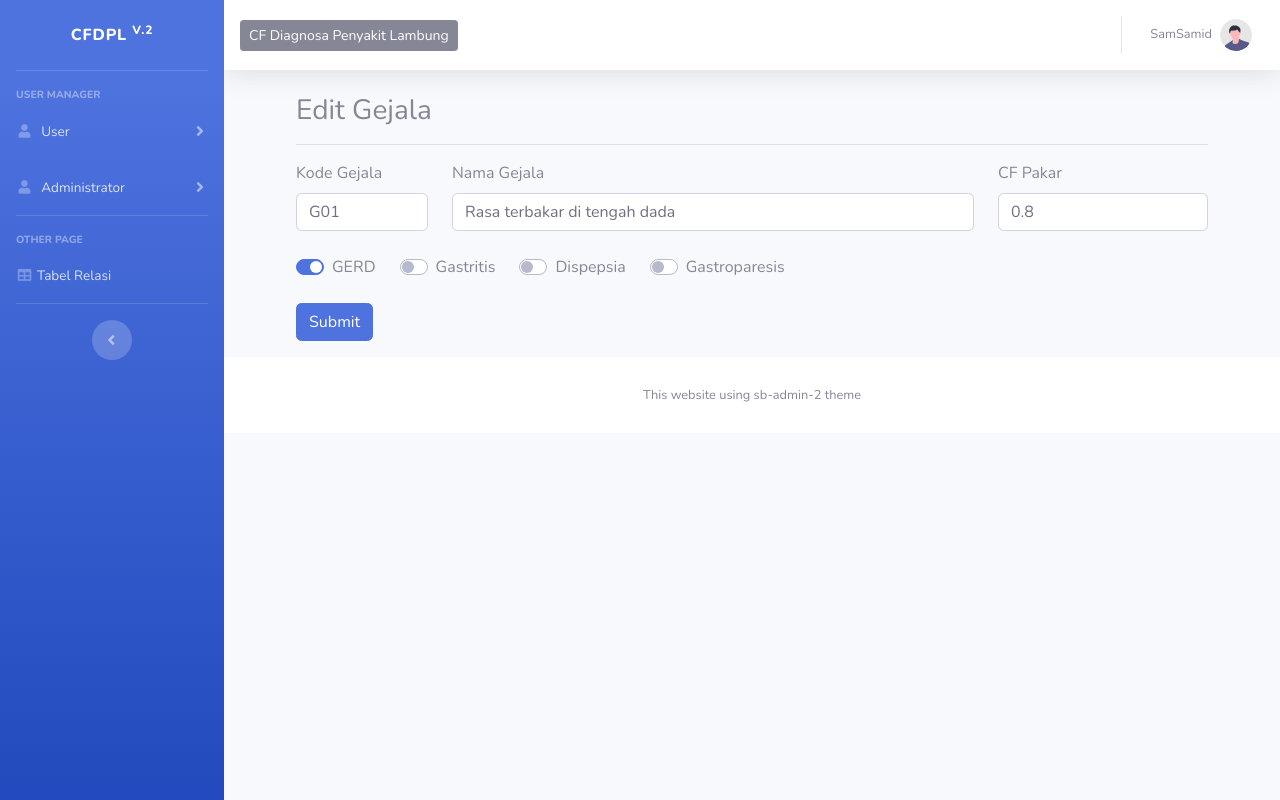
After one commit to dimmascool/diagnosa-penyakit-lambung-dengan-metode-certainty-factor, a PHP site: page /admin/edit_gejala.php?kode_gejala=G01 in a window 1280 px wide. The commit adds this page. Run offline with PHP 8.4, Linux system fonts and the light colour scheme; a user stored in the database is signed in; data comes from the database, SQL or seed files in the repository.

Commit message:
Update #2.4.1
add edit & some change front end

```diff
--- /dev/null
+++ b/admin/edit_gejala.php
@@ -0,0 +1,169 @@
+<?php
+
+session_start();
+
+
+require '../functions/function.php';
+require 'function.php';
+
+if ($_SESSION['privilege'] != 'Administrator') {
+	session_destroy();
+	echo "<script>alert('this user is not an Administrator');location.href='../login.php'</script>";
+}
+
+$kode_gejala = $_GET['kode_gejala'];
+$sql_gejala = mysqli_query(koneksi(), "SELECT * FROM gejala WHERE id_gejala = '$kode_gejala'");
+$sql_penyakit = mysqli_query(koneksi(), "SELECT * FROM penyakit");
+
+
+if (isset($_POST['submit_edit'])) {
+    // var_dump($_POST);
+    editGejala();
+}
+
+
+?>
+
+
+<!DOCTYPE html>
+<html lang="en">
+
+<head>
+
+    <meta charset="utf-8">
+    <meta http-equiv="X-UA-Compatible" content="IE=edge">
+    <meta name="viewport" content="width=device-width, initial-scale=1, shrink-to-fit=no">
+    <meta name="description" content="">
+    <meta name="author" content="">
+
+    <title>Perhitungan</title>
+
+    <!-- Custom fonts for this template-->
+    <link href="../vendor/sb-admin-2/vendor/fontawesome-free/css/all.min.css" rel="stylesheet" type="text/css">
+    <link
+        href="https://fonts.googleapis.com/css?family=Nunito:200,200i,300,300i,400,400i,600,600i,700,700i,800,800i,900,900i"
+        rel="stylesheet">
+
+    <!-- Custom styles for this template-->
+    <link href="../vendor/sb-admin-2/css/sb-admin-2.min.css" rel="stylesheet">
+
+</head>
+
+<body id="page-top">
+
+    <!-- Page Wrapper -->
+    <div id="wrapper">
+
+    	<?php require 'template/sidebar.php';?>
+
+        <!-- Content Wrapper -->
+        <div id="content-wrapper" class="d-flex flex-column">
+
+            <!-- Main Content -->
+            <div id="content">
+
+                <!-- Topbar -->
+                <?php require 'template/header.php';?>
+                <!-- End of Topbar -->
+
+                <!-- Begin Page Content -->
+                <div class="container-fluid">
+
+
+
+                    <!-- Page Heading -->
+                    <div class="container-fluid">
+                    <div class="container">
+                        <h3>Edit Gejala</h3>
+                        <hr>
+                        <form class="row g-3" method="post" action="">
+                            <?php while ($data = mysqli_fetch_array($sql_gejala)) : ?>
+                               <div class="col-md-2">
+                                    <label for="kode_gejala" class="form-label">Kode Gejala</label>
+                                    <input type="text" class="form-control" id="kode_gejala" name="kode_gejala" value="<?= $kode_gejala ?>" required>
+                                    <input type="hidden" class="form-control" id="kode_gejala_lama" name="kode_gejala_lama" value="<?= $kode_gejala ?>" required>
+                                </div>
+                                <div class="col-md-7">
+                                    <label for="nama_gejala" class="form-label">Nama Gejala</label>
+                                    <input type="text" class="form-control" id="nama_gejala" name="nama_gejala" value="<?= $data['nama_gejala'] ?>" required>
+                                </div>
+                                <div class="col-md-3">
+                                    <label for="cf_pakar" class="form-label">CF Pakar</label>
+                                    <input type="text" class="form-control" id="cf_pakar" name="cf_pakar" value="<?= $data['cf_pakar'] ?>" required>
+                                    <br>
+                                </div>
+                                <div class="col-auto">
+                                    <div class="custom-control custom-switch">
+                                        <input type="checkbox" class="custom-control-input" id="grd" name="grd" <?php if ($data['grd']) {echo "checked";} ?>>
+                                        <label class="custom-control-label" for="grd">GERD</label>
+                                    </div>
+                                </div>
+                                <div class="col-auto">
+                                    <div class="custom-control custom-switch">
+                                        <input type="checkbox" class="custom-control-input" id="gtt" name="gtt" <?php if ($data['gtt']) {echo "checked";} ?>>
+                                        <label class="custom-control-label" for="gtt">Gastritis</label>
+                                    </div>
+                                </div>
+                                <div class="col-auto">
+                                    <div class="custom-control custom-switch">
+                                        <input type="checkbox" class="custom-control-input" id="dsp" name="dsp" <?php if ($data['dsp']) {echo "checked";} ?>>
+                                        <label class="custom-control-label" for="dsp">Dispepsia</label>
+                                    </div>
+                                </div>
+                                <div class="col-auto">
+                                    <div class="custom-control custom-switch">
+                                        <input type="checkbox" class="custom-control-input" id="gtp" name="gtp" <?php if ($data['gtp']) {echo "checked";} ?>>
+                                        <label class="custom-control-label" for="gtp">Gastroparesis</label>
+                                    </div>
+                                </div>
+                                <div class="col-md-12">
+                                    <br>
+                                    <input class="btn btn-primary" type="submit" name="submit_edit" value="Submit"  required>
+                                </div>
+                            <?php endwhile ?>
+                        </form>
+                    </div>
+                </div>
+                <!-- /.container-fluid -->
+
+            </div>
+            <!-- End of Main Content -->
+
+            <!-- Footer -->
+            <footer class="sticky-footer bg-white mt-3">
+                <div class="container my-auto">
+                    <div class="copyright text-center my-auto">
+                        <span>This website using sb-admin-2 theme</span>
+                    </div>
+                </div>
+            </footer>
+            <!-- End of Footer -->
+
+        </div>
+        <!-- End of Content Wrapper -->
+
+    </div>
+    <!-- End of Page Wrapper -->
+
+    <!-- Scroll to Top Button-->
+    <a class="scroll-to-top rounded" href="#page-top">
+        <i class="fas fa-angle-up"></i>
+    </a>
+
+    <?php require 'template/modal_logout.php' ?>
+
+    <!-- Bootstrap core JavaScript-->
+    <script src="../vendor/sb-admin-2/vendor/jquery/jquery.min.js"></script>
+    <script src="../vendor/sb-admin-2/vendor/bootstrap/js/bootstrap.bundle.min.js"></script>
+
+    <!-- Core plugin JavaScript-->
+    <script src="../vendor/sb-admin-2/vendor/jquery-easing/jquery.easing.min.js"></script>
+
+    <!-- Custom scripts for all pages-->
+    <script src="../vendor/sb-admin-2/js/sb-admin-2.min.js"></script>
+
+
+
+</body>
+
+</html>
--- a/admin/function.php
+++ b/admin/function.php
@@ -92,4 +92,52 @@
 		}
 	}
 
+	function editGejala() {
+		$kode_gejala = $_POST['kode_gejala_lama'];
+		$kode_gejala_edit = $_POST['kode_gejala'];
+	    $nama_gejala_edit = $_POST['nama_gejala'];
+	    $cf_pakar_edit = $_POST['cf_pakar'];
+
+	    if (isset($_POST['grd'])) {
+	    	if ($_POST['grd'] == "on") {
+		    	$grd = 1;
+		    }
+	    } else {
+	    	$grd = 0;
+	    }
+
+	    if (isset($_POST['gtt'])) {
+	    	if ($_POST['gtt'] == "on") {
+		    	$gtt = 1;
+		    }
+	    } else {
+	    	$gtt = 0;
+	    }
+
+	    if (isset($_POST['dsp'])) {
+	    	if ($_POST['dsp'] == "on") {
+		    	$dsp = 1;
+		    }
+	    } else {
+	    	$dsp = 0;
+	    }
+
+	    if (isset($_POST['gtp'])) {
+	    	if ($_POST['gtp'] == "on") {
+		    	$gtp = 1;
+		    }
+	    } else {
+	    	$gtp = 0;
+	    }
+
+
+
+	    $sql_update =  mysqli_query(koneksi(), "UPDATE `gejala` SET `id_gejala`='$kode_gejala_edit',`nama_gejala`='$nama_gejala_edit',`cf_pakar`='$cf_pakar_edit',`grd`='$grd',`gtt`='$gtt',`dsp`='$dsp',`gtp`='$gtp' WHERE id_gejala = '$kode_gejala'");
+		if ($sql_update) {
+			echo "<script>alert('Success');location.href='tabel_relasi.php';</script>";
+		} else {
+			echo "<script>alert('Gagal');location.href='tabel_relasi.php';</script>";
+		}
+	}
+
 ?>
```
Also changed, not shown: admin/tabel_relasi.php (+4 -4 lines), perhitungan.php (+0 -10 lines).
